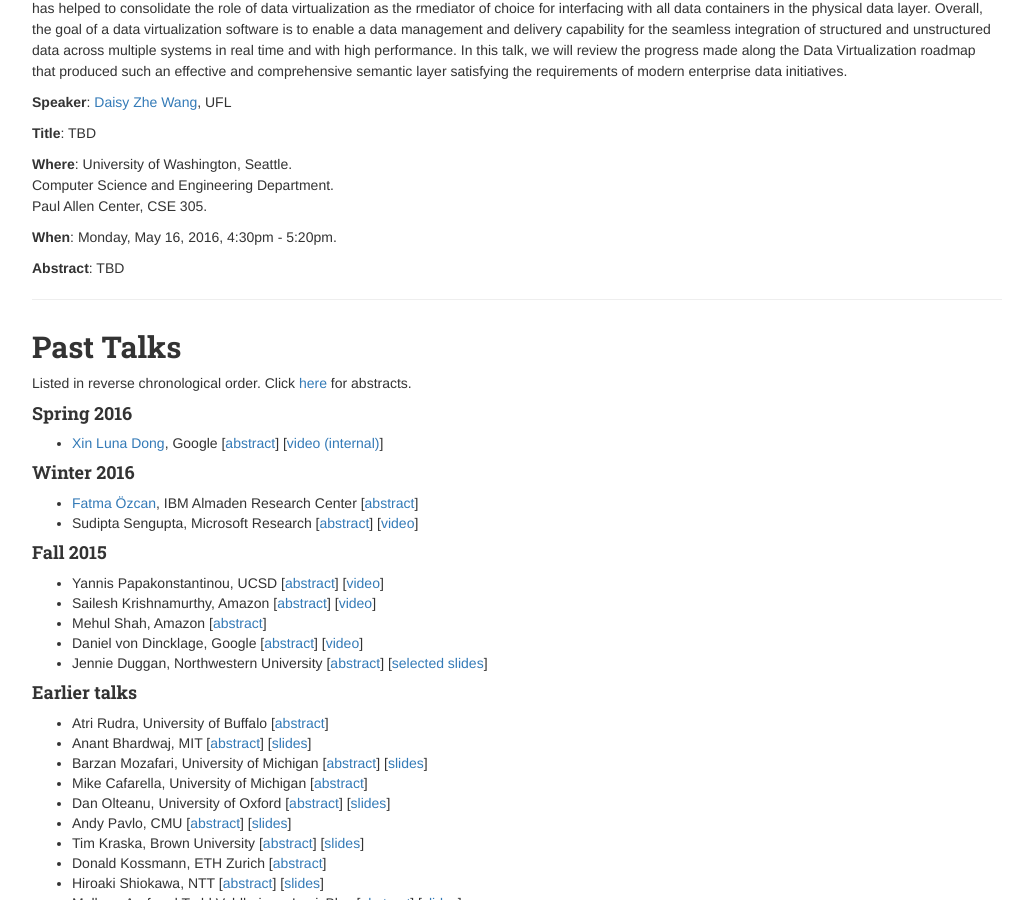
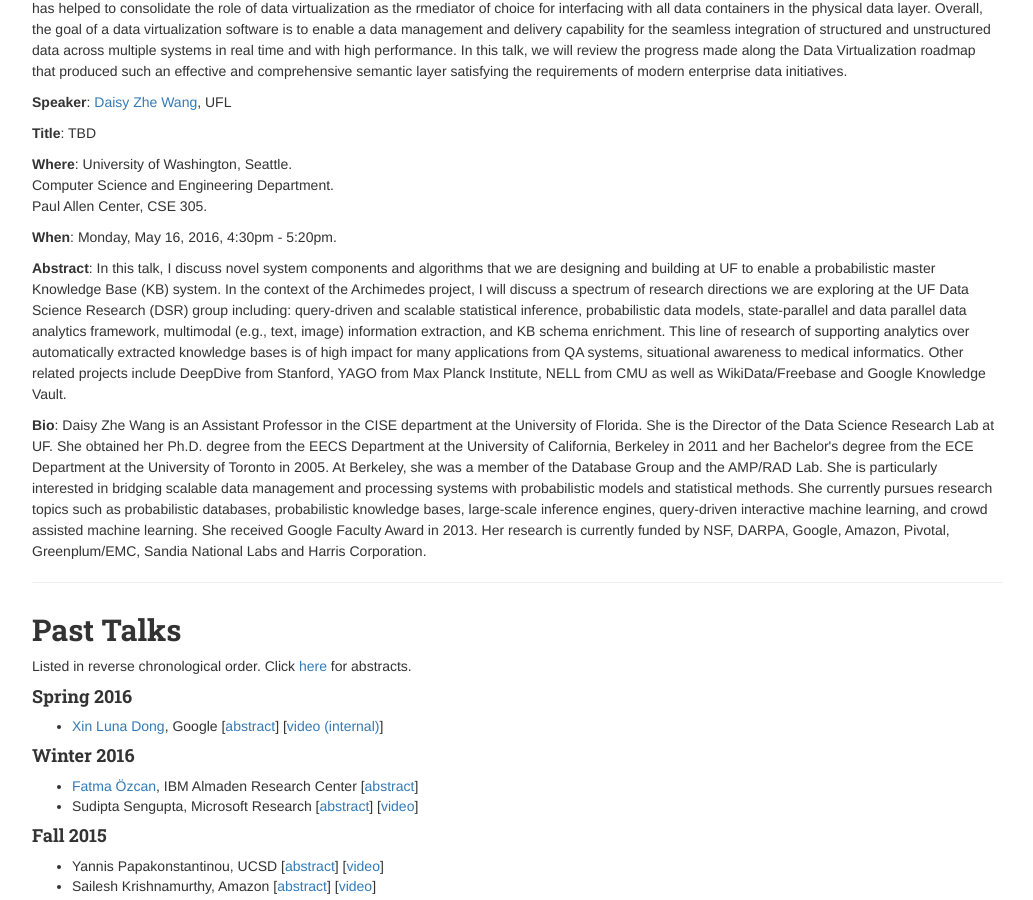
Before and after one commit to uwdb/website, a Jekyll site: the page built from nwds/nwds.markdown, in a window 1280 px wide and 900 px high, scrolled down 633 px. Shown: the whole window, without its empty margins (123-1156 px from the left). Built offline with Jekyll 4.4.1, drawn with Linux system fonts in a browser that asks for light colours; nearby versions of some CDN libraries; Markdown is read by kramdown in place of the engine named in the settings.

Commit message:
Added Daisy's talk abstract

```diff
--- a/nwds/nwds.markdown
+++ b/nwds/nwds.markdown
@@ -42,7 +42,12 @@ Paul Allen Center, CSE 305.  </p>
 
 <p><strong>When</strong>: Monday, May 16, 2016, 4:30pm - 5:20pm.</p>
 
-<p><strong>Abstract</strong>:  TBD
+<p><strong>Abstract</strong>:
+In this talk, I discuss novel system components and algorithms that we are designing and building at UF to enable a probabilistic master Knowledge Base (KB) system. In the context of the Archimedes project, I will discuss a spectrum of research directions we are exploring at the UF Data Science Research (DSR) group including: query-driven and scalable statistical inference, probabilistic data models, state-parallel and data parallel data analytics framework, multimodal (e.g., text, image) information extraction, and KB schema enrichment. This line of research of supporting analytics over automatically extracted knowledge bases is of high impact for many applications from QA systems, situational awareness to medical informatics. Other related projects include DeepDive from Stanford, YAGO from Max Planck Institute, NELL from CMU as well as WikiData/Freebase and Google Knowledge Vault.
+</p>
+
+<p><strong>Bio</strong>:
+Daisy Zhe Wang is an Assistant Professor in the CISE department at the University of Florida. She is the Director of the Data Science Research Lab at UF. She obtained her Ph.D. degree from the EECS Department at the University of California, Berkeley in 2011 and her Bachelor's degree from the ECE Department at the University of Toronto in 2005. At Berkeley, she was a member of the Database Group and the AMP/RAD Lab. She is particularly interested in bridging scalable data management and processing systems with probabilistic models and statistical methods. She currently pursues research topics such as probabilistic databases, probabilistic knowledge bases, large-scale inference engines, query-driven interactive machine learning, and crowd assisted machine learning. She received Google Faculty Award in 2013. Her research is currently funded by NSF, DARPA, Google, Amazon, Pivotal, Greenplum/EMC, Sandia National Labs and Harris Corporation.
 </p>
 
 
```
